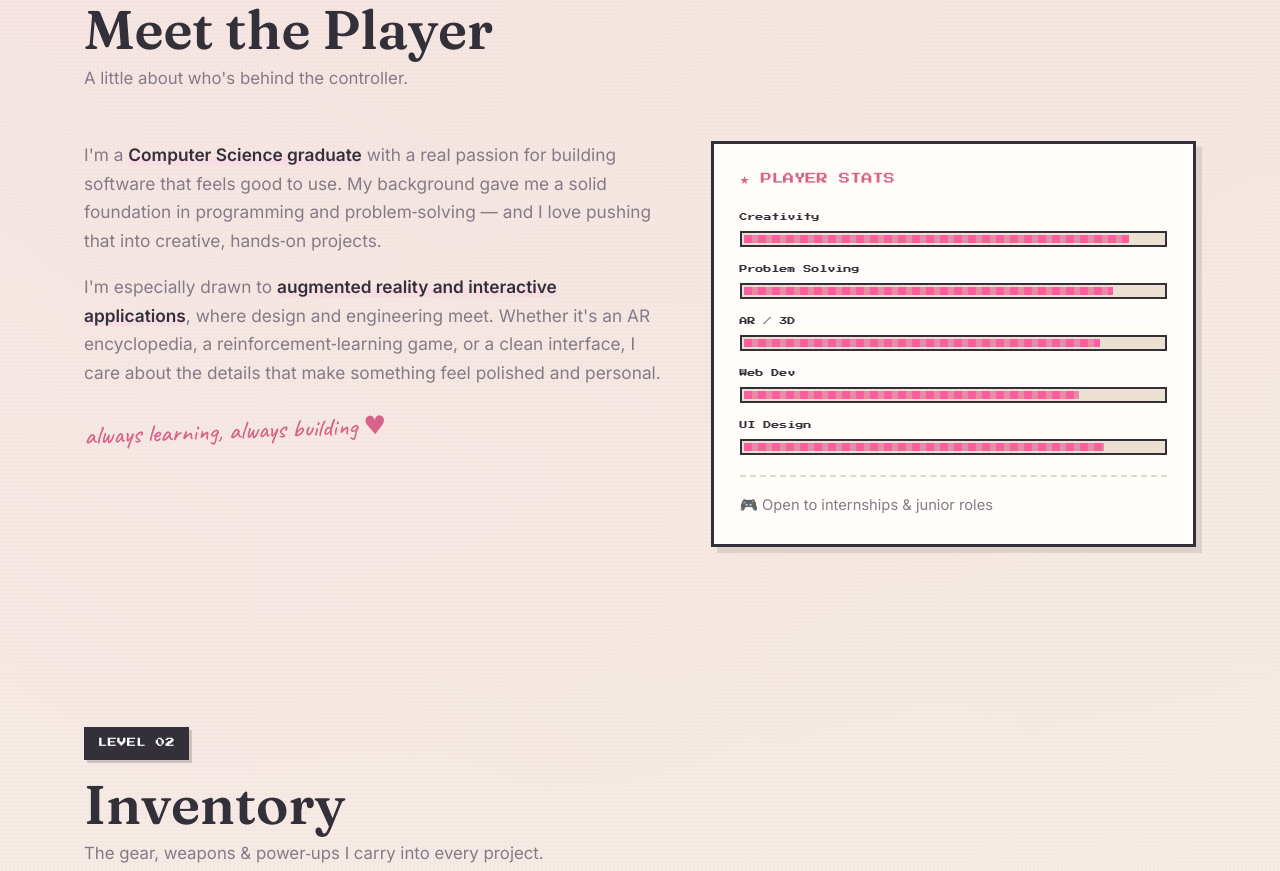
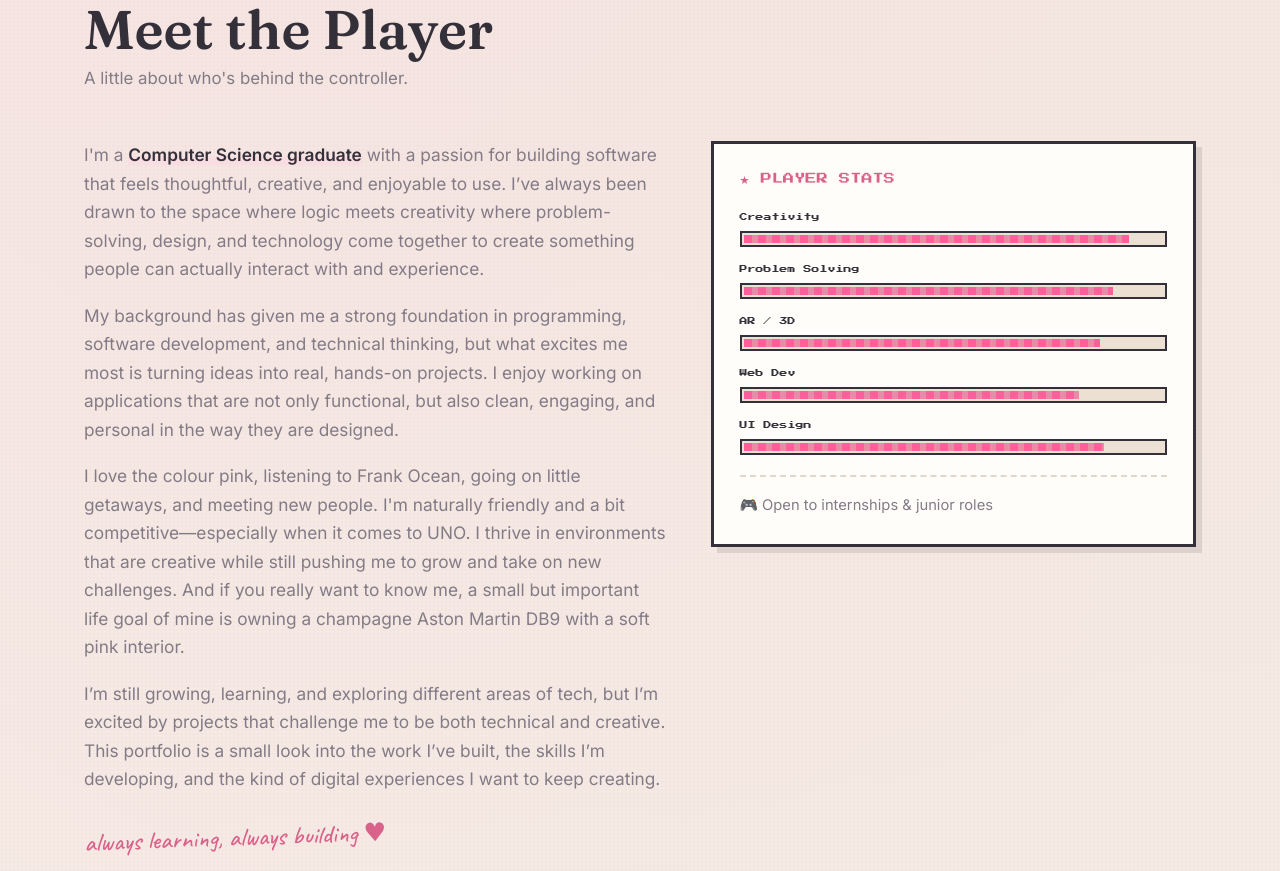
Before and after one commit to compsciwro/rolandesolomons-portfolio-website, a plain HTML site: page index.html in a window 1280 px wide. Shown: the part 1108-1979 px from the top of the page. Drawn offline with Linux system fonts and the light colour scheme.

Commit message:
Revise bio section for improved clarity and engagement
Updated bio text to reflect a more personal and engaging narrative.

```diff
--- a/index.html
+++ b/index.html
@@ -129,18 +129,37 @@
     <div class="about-grid">
       <!-- Bio text -->
       <div class="about-text reveal">
-        <p>
-          I'm a <strong>Computer Science graduate</strong> with a real passion for
-          building software that feels good to use. My background gave me a solid
-          foundation in programming and problem‑solving — and I love pushing that
-          into creative, hands‑on projects.
-        </p>
-        <p>
-          I'm especially drawn to <strong>augmented reality and interactive
-          applications</strong>, where design and engineering meet. Whether it's an
-          AR encyclopedia, a reinforcement‑learning game, or a clean interface, I
-          care about the details that make something feel polished and personal.
-        </p>
+      <p>
+        I'm a <strong>Computer Science graduate</strong> with a passion for building
+        software that feels thoughtful, creative, and enjoyable to use. I’ve always
+        been drawn to the space where logic meets creativity where problem-solving,
+        design, and technology come together to create something people can actually
+        interact with and experience.
+      </p>
+
+      <p>
+        My background has given me a strong foundation in programming, software
+        development, and technical thinking, but what excites me most is turning ideas
+        into real, hands-on projects. I enjoy working on applications that are not
+        only functional, but also clean, engaging, and personal in the way they are
+        designed.
+      </p>
+
+      <p>
+        I love the colour pink, listening to Frank Ocean, going on little getaways, and
+        meeting new people. I'm naturally friendly and a bit competitive—especially when
+        it comes to UNO. I thrive in environments that are creative while still pushing me
+        to grow and take on new challenges. And if you really want to know me, a small but
+        important life goal of mine is owning a champagne Aston Martin DB9 with a soft pink interior.
+      </p>
+
+      <p>
+        I’m still growing, learning, and exploring different areas of tech, but I’m
+        excited by projects that challenge me to be both technical and creative. This
+        portfolio is a small look into the work I’ve built, the skills I’m developing,
+        and the kind of digital experiences I want to keep creating.
+      </p>
+
         <p class="handwritten">always learning, always building ♥</p>
       </div>
 
```
